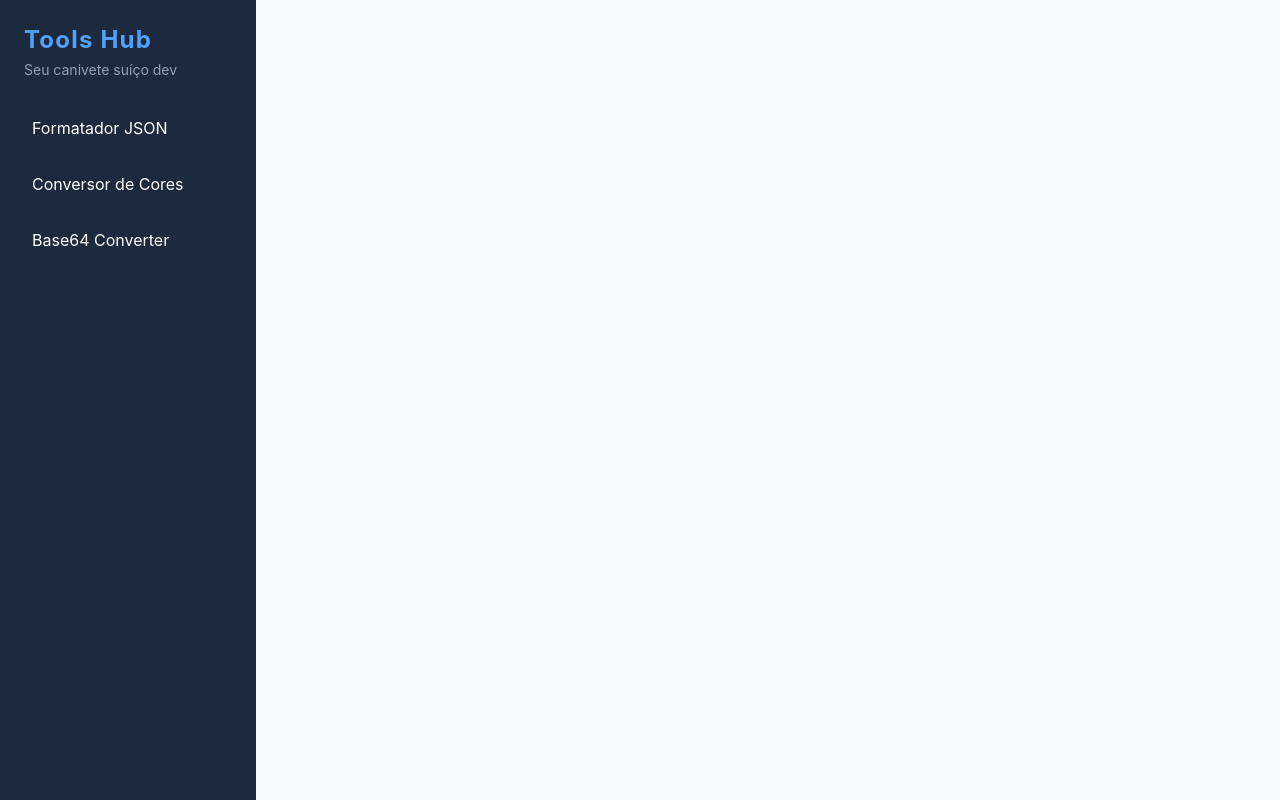
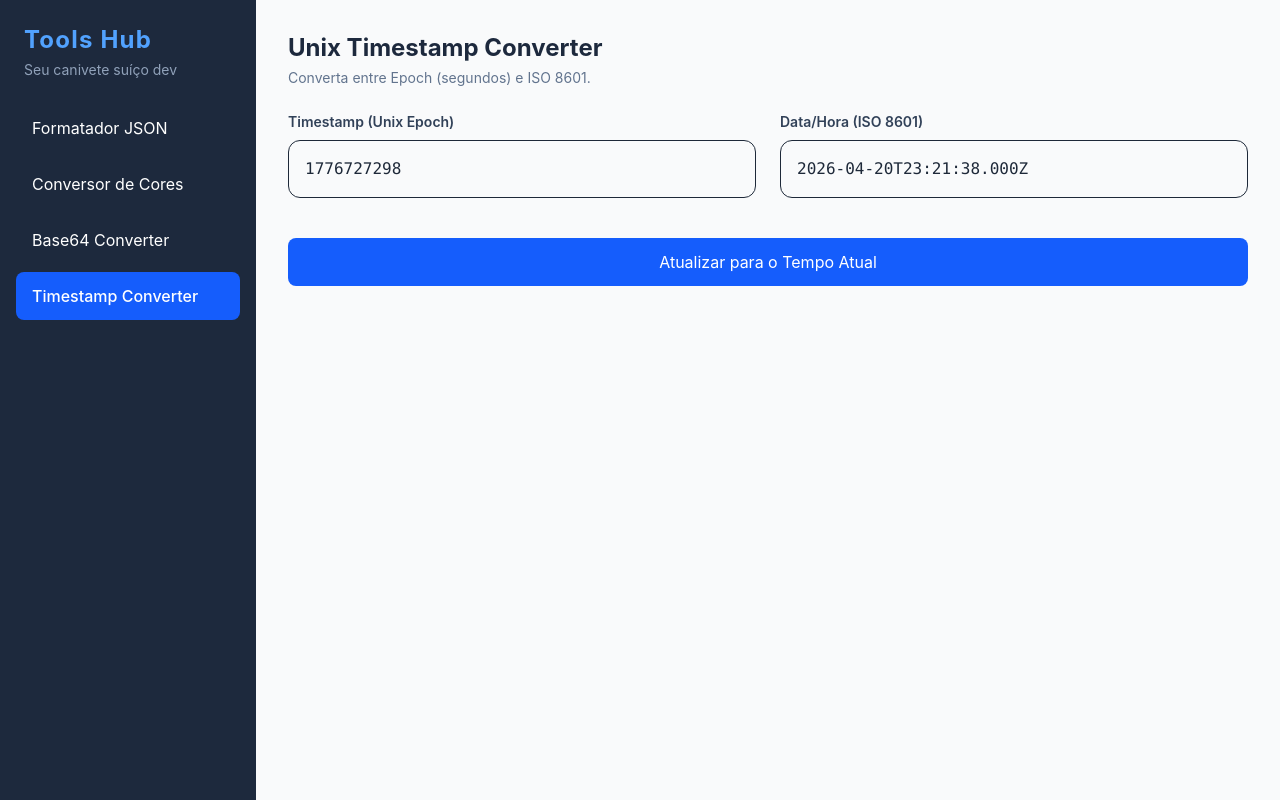
Before and after one commit to venidobler/tools-hub, a Vue app: page /timestamp in a window 1280 px wide. Built offline with nearby package versions, Linux system fonts and the light colour scheme.

Commit message:
feat: adicionada ferramenta de conversão de Unix Timestamp

```diff
--- a/src/App.vue
+++ b/src/App.vue
@@ -31,6 +31,12 @@ import { RouterLink, RouterView } from 'vue-router'
         >
           Base64 Converter
         </RouterLink>
+        <RouterLink
+          to="/timestamp"
+          class="block px-4 py-3 rounded-lg transition-colors hover:bg-slate-700 active-link"
+        >
+          Timestamp Converter
+        </RouterLink>
       </nav>
     </aside>
 
--- a/src/router/index.js
+++ b/src/router/index.js
@@ -2,6 +2,7 @@ import { createRouter, createWebHistory } from 'vue-router'
 import JsonFormatter from '../views/JsonFormatter.vue'
 import ColorConverter from '../views/ColorConverter.vue'
 import Base64Converter from '../views/Base64Converter.vue'
+import TimestampConverter from '@/views/TimestampConverter.vue'
 
 const router = createRouter({
   history: createWebHistory(import.meta.env.BASE_URL),
@@ -18,6 +19,10 @@ const router = createRouter({
     { path: '/base64',
       name: 'base64',
       component: Base64Converter
+    },
+    { path: '/timestamp',
+      name: 'timestamp',
+      component: TimestampConverter
     }
   ]
 })
--- /dev/null
+++ b/src/views/TimestampConverter.vue
@@ -0,0 +1,51 @@
+<script setup>
+import { ref, watch } from 'vue'
+
+const timestamp = ref(Math.floor(Date.now() / 1000))
+const dateString = ref(new Date().toISOString())
+
+// De Timestamp para Data
+watch(timestamp, (newVal) => {
+  if (newVal) {
+    const date = new Date(newVal * 1000)
+    dateString.value = date.toISOString()
+  }
+})
+
+// De Data para Timestamp
+watch(dateString, (newVal) => {
+  const date = new Date(newVal)
+  if (!isNaN(date.getTime())) {
+    timestamp.value = Math.floor(date.getTime() / 1000)
+  }
+})
+
+const updateToNow = () => {
+  timestamp.value = Math.floor(Date.now() / 1000)
+  dateString.value = new Date().toISOString()
+}
+</script>
+
+<template>
+  <div class="flex flex-col gap-6 h-[calc(100vh-8rem)]">
+    <div>
+      <h2 class="text-2xl font-bold text-slate-800">Unix Timestamp Converter</h2>
+      <p class="text-slate-500 text-sm mt-1">Converta entre Epoch (segundos) e ISO 8601.</p>
+    </div>
+
+    <div class="grid grid-cols-1 md:grid-cols-2 gap-6">
+      <div class="flex flex-col gap-2">
+        <label class="font-semibold text-slate-700 text-sm">Timestamp (Unix Epoch)</label>
+        <input v-model.number="timestamp" type="number" class="p-4 border rounded-xl font-mono">
+      </div>
+      <div class="flex flex-col gap-2">
+        <label class="font-semibold text-slate-700 text-sm">Data/Hora (ISO 8601)</label>
+        <input v-model="dateString" type="text" class="p-4 border rounded-xl font-mono">
+      </div>
+    </div>
+
+    <button @click="updateToNow" class="mt-4 p-3 bg-blue-600 text-white rounded-lg hover:bg-blue-700 transition-colors">
+      Atualizar para o Tempo Atual
+    </button>
+  </div>
+</template>
```
